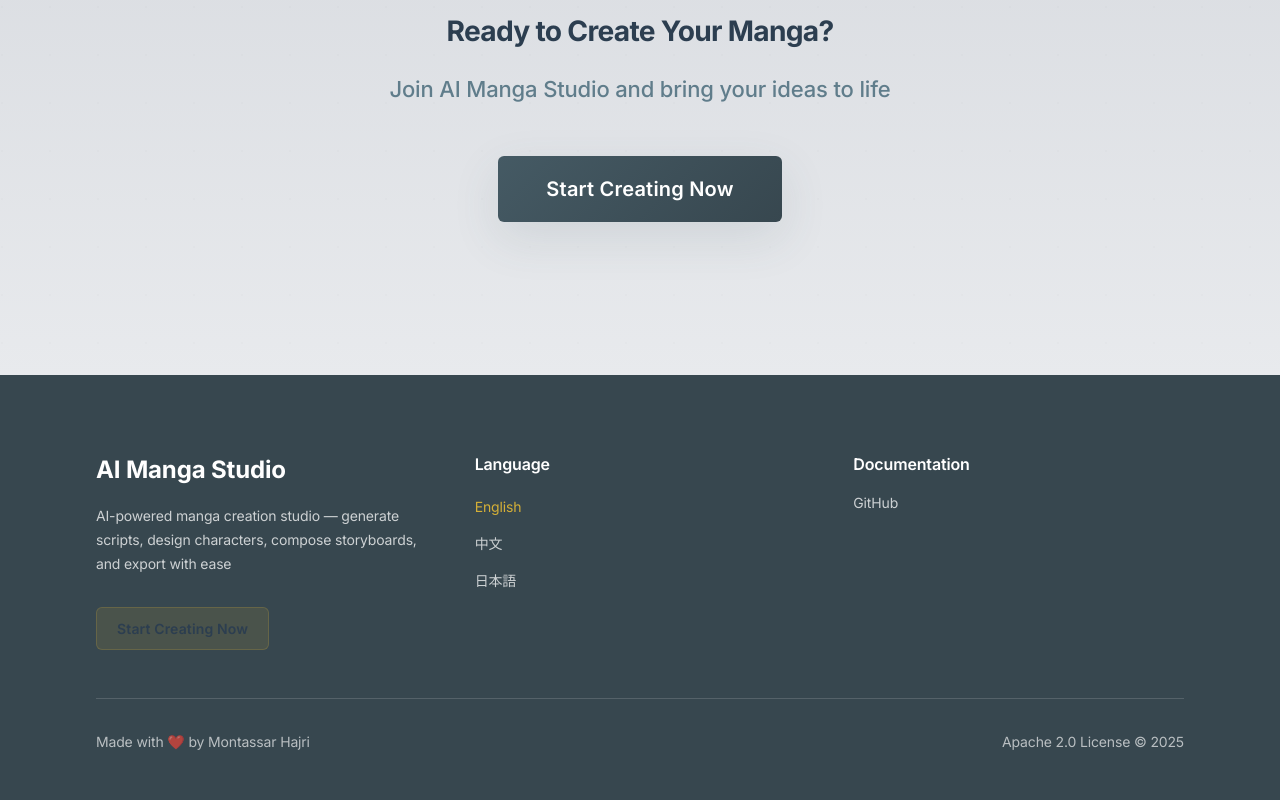
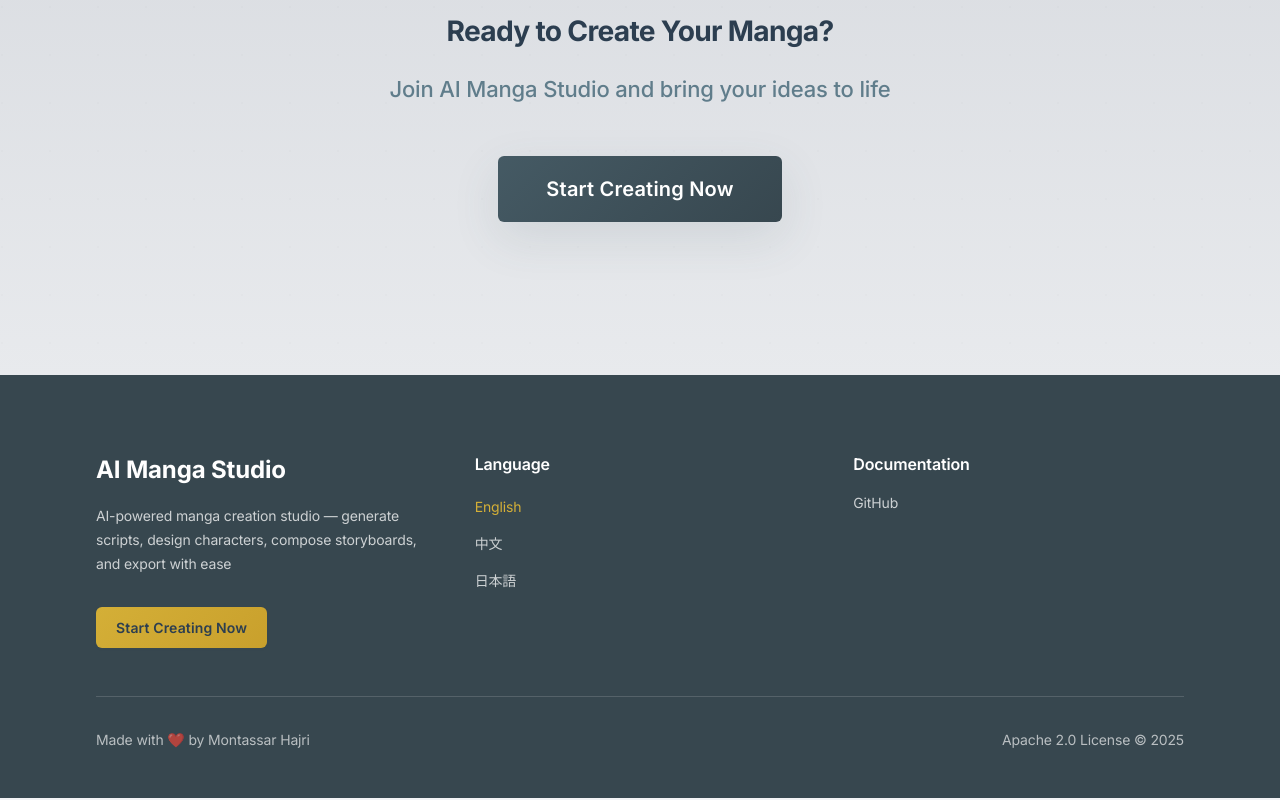
Before and after one commit to MontaCoder/AI-Manga-Studio, a React (Vite) app: page / in a window 1280 px wide. Shown: the part 4160-4960 px from the top of the page. Built offline with nearby package versions, Linux system fonts and the light colour scheme.

Commit message:
Update accent button styles
Changed .button-accent to use gradient background, removed border, and added box-shadow. Updated hover effect to use brightness filter and larger shadow for improved visual appearance.

```diff
--- a/index.css
+++ b/index.css
@@ -353,13 +353,13 @@ textarea:hover, input:hover, select:hover { border-color: var(--border-muted); }
   padding: 0.625rem 1.25rem;
   border-radius: var(--radius-sm);
   color: var(--color-text);
-  background: var(--accent-12);
-  border: 1px solid var(--accent-20);
-  box-shadow: none;
+  background: var(--gradient-accent);
+  border: none;
+  box-shadow: var(--shadow-xs);
   transition: all 150ms ease;
   font-weight: 600;
 }
-.button-accent:hover { background: var(--accent-15); border-color: var(--accent-25); box-shadow: var(--shadow-xs); transform: translateY(-1px); }
+.button-accent:hover { filter: brightness(1.1); box-shadow: var(--shadow-sm); transform: translateY(-1px); }
 .button-accent:active { transform: translateY(0); }
 
 .button-primary:disabled, .button-secondary:disabled, .button-ghost:disabled {
```
